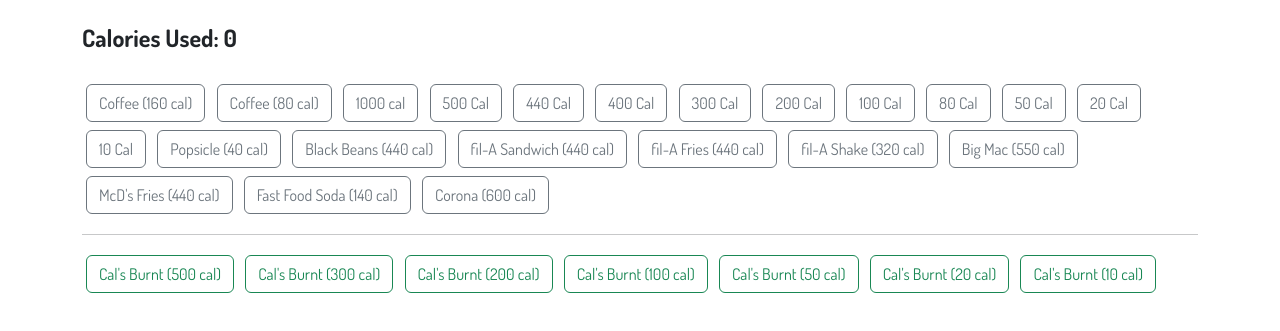
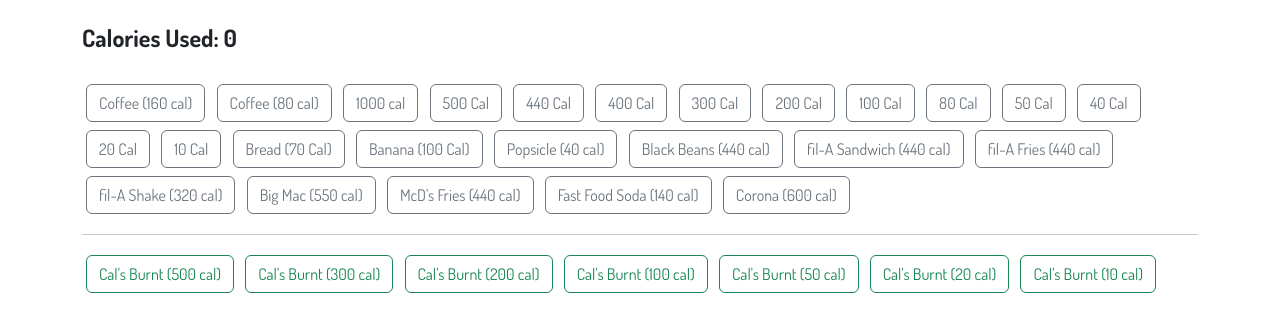
Before and after one commit to peterwgood/index, a plain HTML site: page index.html in a window 1280 px wide. Shown: the part 193-524 px from the top of the page. Drawn offline with nearby package versions, Linux system fonts and the light colour scheme.

Commit message:
Add files via upload

```diff
--- a/index.html
+++ b/index.html
@@ -62,12 +62,15 @@
       <button type="button" class="btn btn-outline-secondary add-calorie-button m-1" data-name="Food" data-calories="400">400 Cal</button>
       <button type="button" class="btn btn-outline-secondary add-calorie-button m-1" data-name="Food" data-calories="300">300 Cal</button>
       <button type="button" class="btn btn-outline-secondary add-calorie-button m-1" data-name="Food" data-calories="200">200 Cal</button>
-      <button type="button" class="btn btn-outline-secondary add-calorie-button m-1 " data-name="Food" data-calories="100">100 Cal</button>
+      <button type="button" class="btn btn-outline-secondary add-calorie-button m-1" data-name="Food" data-calories="100">100 Cal</button>
       <button type="button" class="btn btn-outline-secondary add-calorie-button m-1" data-name="Food" data-calories="80">80 Cal</button>
       <button type="button" class="btn btn-outline-secondary add-calorie-button m-1" data-name="Food" data-calories="50">50 Cal</button>
+      <button type="button" class="btn btn-outline-secondary add-calorie-button m-1" data-name="Food" data-calories="40">40 Cal</button>
       <button type="button" class="btn btn-outline-secondary add-calorie-button m-1" data-name="Food" data-calories="20">20 Cal</button>
       <button type="button" class="btn btn-outline-secondary add-calorie-button m-1" data-name="Food" data-calories="10">10 Cal</button>
-      <button type="button" class="btn btn-outline-secondary add-calorie-button m-1" data-name="Popsicle" data-calories="10">Popsicle (40 cal)</button>
+      <button type="button" class="btn btn-outline-secondary add-calorie-button m-1" data-name="Bread" data-calories="70">Bread (70 Cal)</button>
+      <button type="button" class="btn btn-outline-secondary add-calorie-button m-1" data-name="Banana" data-calories="100">Banana (100 Cal)</button>
+      <button type="button" class="btn btn-outline-secondary add-calorie-button m-1" data-name="Popsicle" data-calories="40">Popsicle (40 cal)</button>
       <button type="button" class="btn btn-outline-secondary add-calorie-button m-1" data-name="Black Beans" data-calories="440">Black Beans (440 cal)</button>
       <button type="button" class="btn btn-outline-secondary add-calorie-button m-1" data-name="Chick-fil-A Sandwich" data-calories="440">fil-A Sandwich (440 cal)</button>
       <button type="button" class="btn btn-outline-secondary add-calorie-button m-1" data-name="Chick-fil-A Waffle Fries" data-calories="440">fil-A Fries (440 cal)</button>
```
